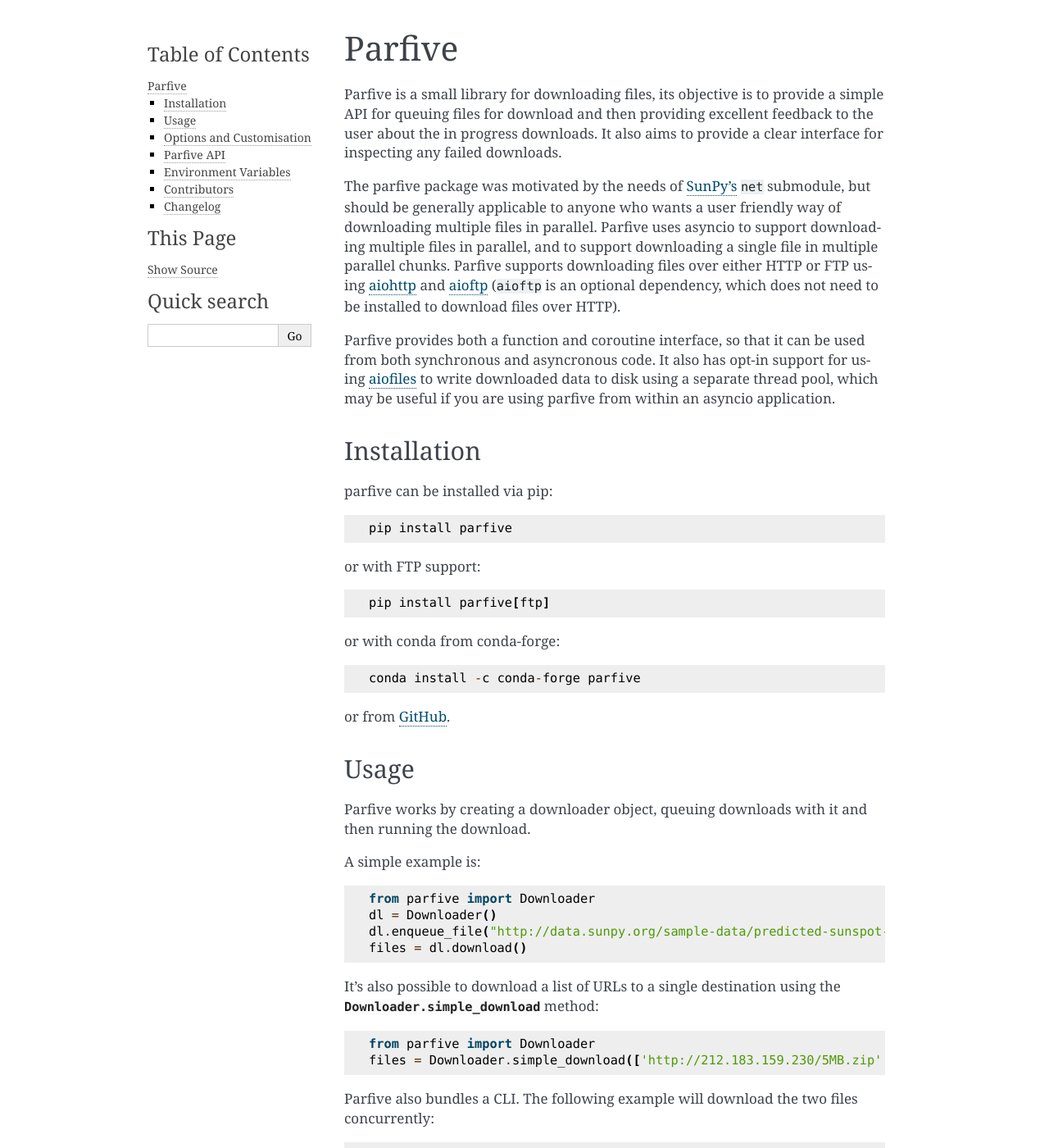
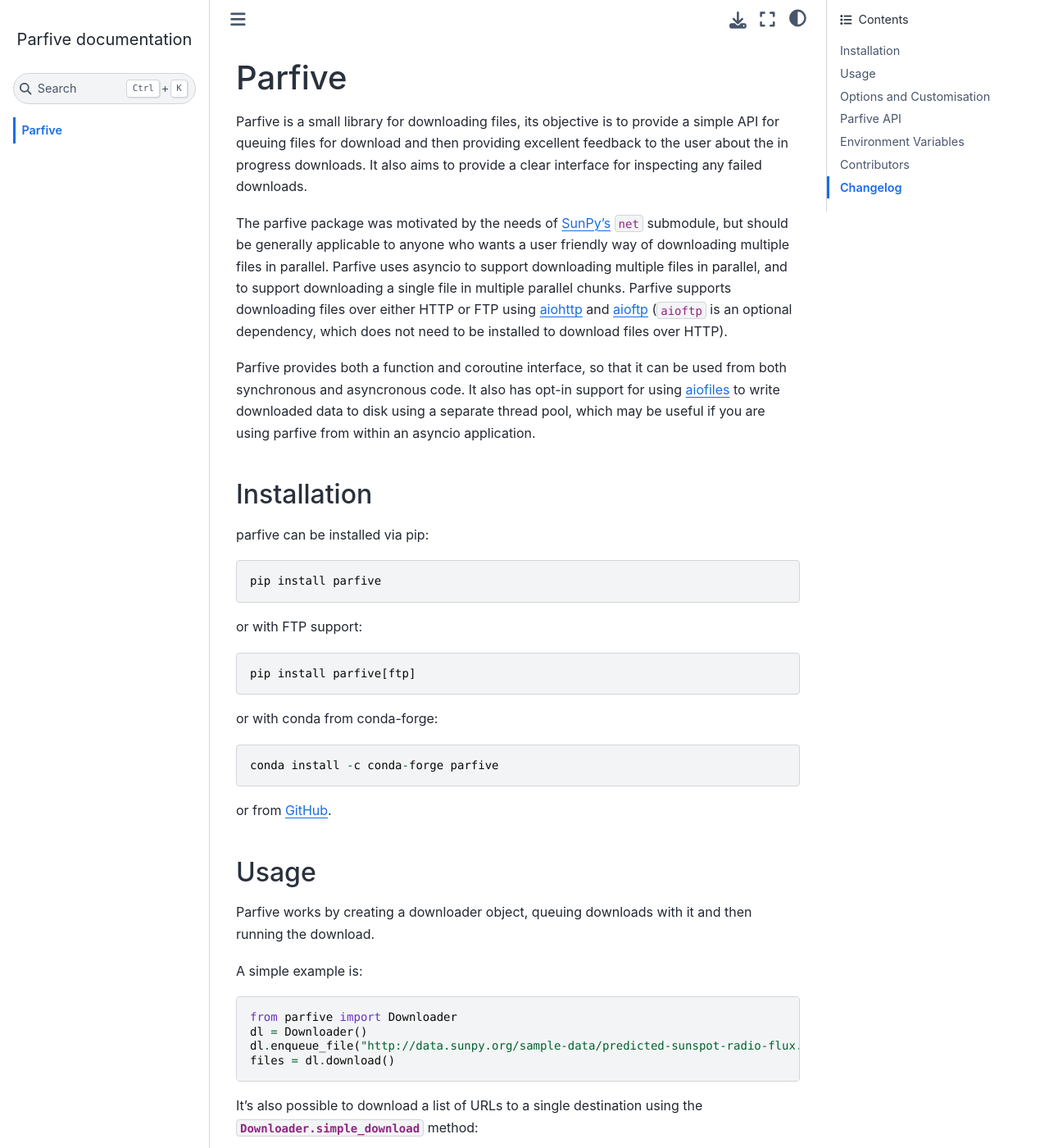
Before and after one commit to Cadair/parfive, a Sphinx documentation site: the page built from docs/index.rst, in a window 1280 px wide and 1400 px high. Shown: the whole window at 82% size. Built offline with Sphinx 7.4.7 and the Sphinx Book theme 1.1.4, drawn with Linux system fonts in a browser that asks for light colours; the version number could not be read and is left out; some of the changed text lies outside the part shown.

Commit message:
Use sbt and theme contributors

```diff
--- a/docs/conf.py
+++ b/docs/conf.py
@@ -91,22 +91,15 @@
 
 # The theme to use for HTML and HTML Help pages.  See the documentation for
 # a list of builtin themes.
-
-try:
-    from sunpy_sphinx_theme.conf import *  # NOQA
-
-    html_theme_options = {
-        "logo_url": "https://parfive.readthedocs.io/en/latest/",
-        "page_toctree_depths": {},
-    }
-
-except ImportError:
-    pass
+html_theme = "sphinx_book_theme"
 
 # Add any paths that contain custom static files (such as style sheets) here,
 # relative to this directory. They are copied after the builtin static files,
 # so a file named "default.css" will overwrite the builtin "default.css".
-# html_static_path = ['_static']
+html_static_path = ["static"]
+html_css_files = [
+    "css/contributors.css",
+]
 
 # Render inheritance diagrams in SVG
 graphviz_output_format = "svg"
--- a/docs/index.rst
+++ b/docs/index.rst
@@ -1,8 +1,15 @@
 .. currentmodule:: parfive
+
+.. _parfive:
 
 =======
 Parfive
 =======
+
+.. toctree::
+   :hidden:
+
+   self
 
 Parfive is a small library for downloading files, its objective is to provide a simple API for queuing files for download and then providing excellent feedback to the user about the in progress downloads.
 It also aims to provide a clear interface for inspecting any failed downloads.
--- /dev/null
+++ b/docs/static/css/contributors.css
@@ -0,0 +1,24 @@
+.sphinx-contributors img {
+    border-radius: 50%;
+}
+
+.sphinx-contributors_list {
+    padding-left: 0;
+}
+
+.sphinx-contributors_list__item {
+    padding-right: 0.75em;
+    padding-left: 0.75em;
+}
+
+.sphinx-contributors--avatars .sphinx-contributors_contributor__image {
+    max-width: 100px;
+}
+
+.sphinx-contributors_contributor {
+    width: initial;
+}
+
+.sphinx-contributors {
+    width: initial;
+}
--- a/setup.cfg
+++ b/setup.cfg
@@ -43,6 +43,7 @@
   sunpy-sphinx-theme
   sphinx-autodoc-typehints
   sphinx-contributors
+  sphinx-book-theme
 
 [flake8]
 max-line-length = 100
```
